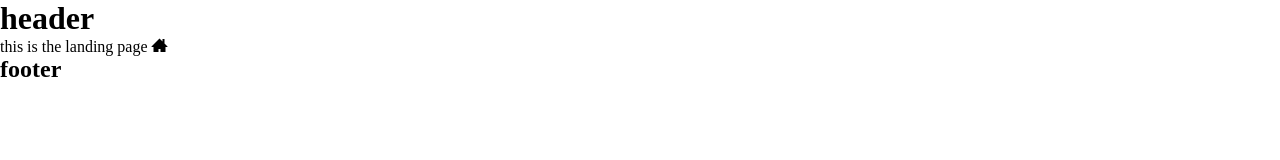
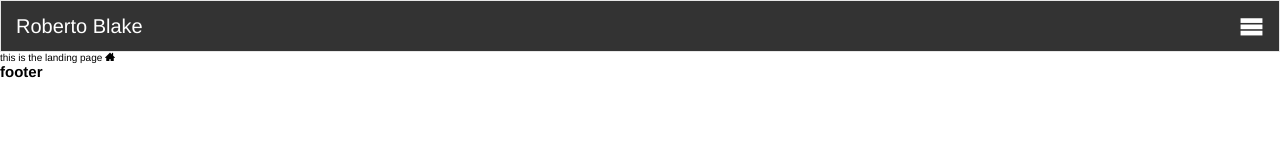
Before and after one commit to codetapacademy/roberto-blake-replica, a website: page src/index.pug in a window 1280 px wide. Drawn offline with nearby package versions, Linux system fonts and the light colour scheme; files that its build step writes are made by us from their sources; files whose address does not match are found by name; a web font is replaced by a local one.

Commit message:
work on the header structure and content

```diff
--- /dev/null
+++ b/src/_component/config/color.scss
@@ -0,0 +1,3 @@
+$color-mine-shaft: #333333;
+$color-mercury: #e7e7e7;
+$color-white: #fff;
--- a/src/_component/header/header.pug
+++ b/src/_component/header/header.pug
@@ -1 +1,5 @@
-h1 header
+nav.header
+    .header__top
+        span.header__name Roberto Blake
+        span.rbcf-menu
+    .header__menu-list
--- a/src/_component/header/header.scss
+++ b/src/_component/header/header.scss
@@ -0,0 +1,23 @@
+.header {
+    background-color: $color-mine-shaft;
+    color: $color-white;
+}
+
+.header__top {
+    height: 52px;
+    display: flex;
+    justify-content: space-between;
+    align-items: center;
+    border: 0.1rem solid $color-mercury;
+}
+
+.header__name {
+    font-size: 2rem;
+    padding: 1.5rem;
+    display: inline-block;
+}
+
+.rbcf-menu {
+    font-size: 2.5rem;
+    padding: 1.5rem;
+}
--- a/src/_component/layout/layout.scss
+++ b/src/_component/layout/layout.scss
@@ -5,3 +5,13 @@
     border: 0;
     box-sizing: border-box;
 }
+
+html {
+    // reset the font size to 10px
+    font-size: 62.5%;
+}
+
+html,
+body {
+    font-family: "Helvetica Neue", Helvetica, Arial, sans-serif;
+}
--- a/src/style.scss
+++ b/src/style.scss
@@ -1,3 +1,4 @@
+@import '_component/config/color';
 @import '_component/config/font';
 @import '_component/layout/layout';
 @import '_component/header/header';
```
